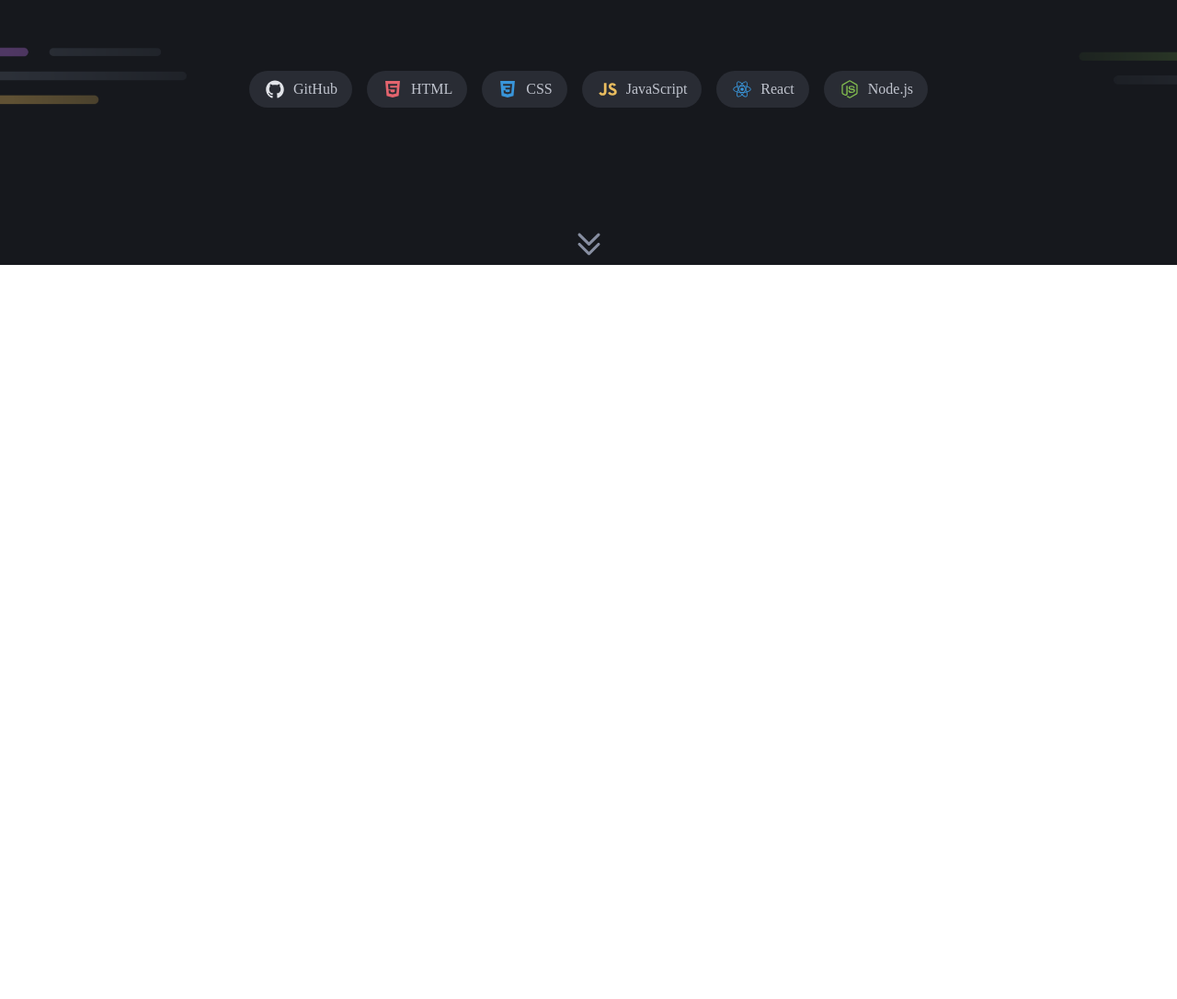
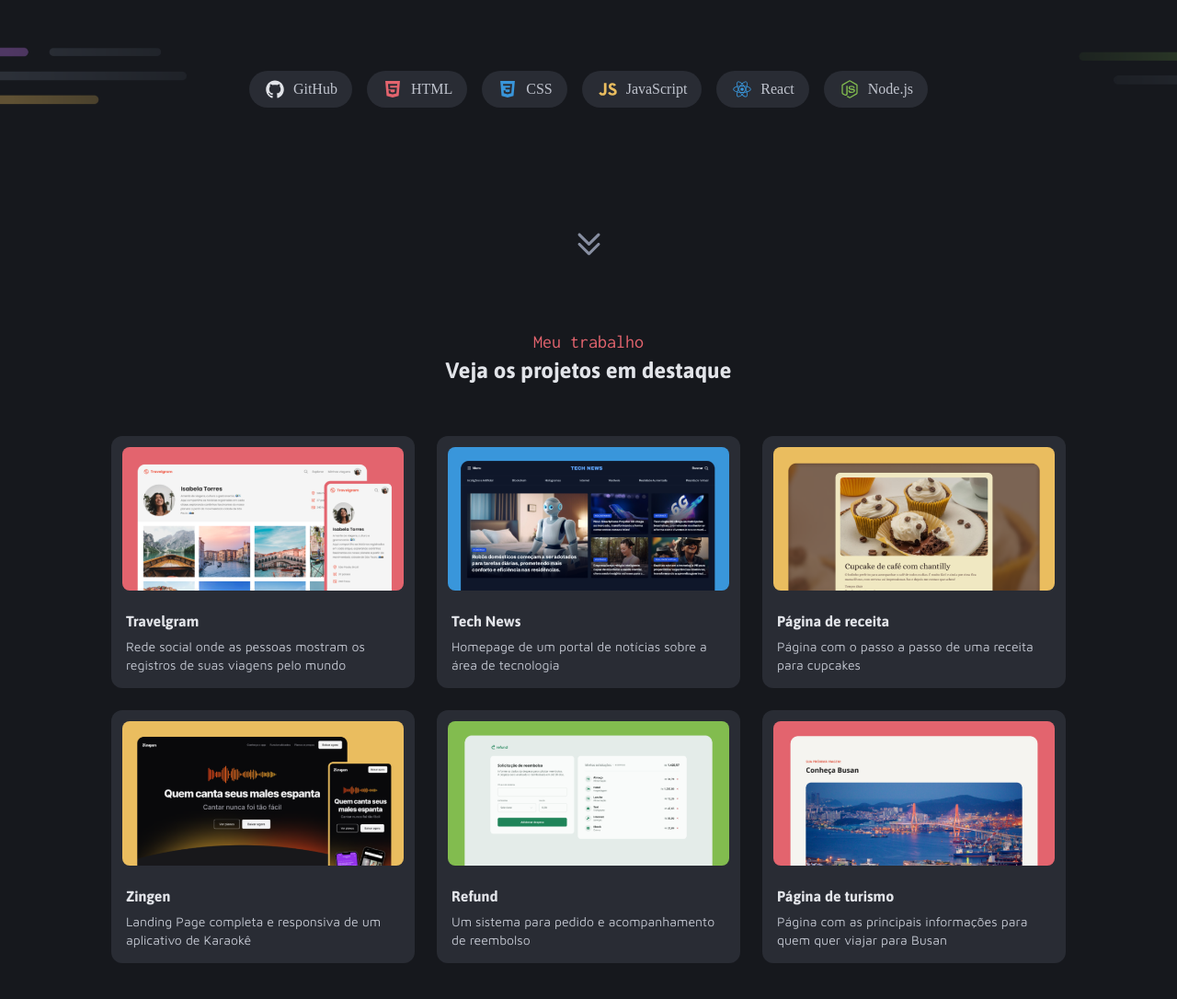
Before and after one commit to novaesdg/projeto-portfolio-dev, a plain HTML site: page index.html in a window 1280 px wide. Shown: the part 512-1598 px from the top of the page at 92% size. Before the commit the page ends 800 px from the top, so only its background shows below. Drawn offline with Linux system fonts and the light colour scheme.

Commit message:
feat: finalizar seção "meus projetos"

```diff
--- a/index.html
+++ b/index.html
@@ -53,5 +53,74 @@
     </div>
     <img src="assets/icons/CaretDoubleDown.svg" alt="Ícone de duas setas para baixo">
   </header>
+
+  <main class="flex">
+    <section id="projects">
+      <div class="flex">
+        <p>Meu trabalho</p>
+        <h2>Veja os projetos em destaque</h2>
+      </div>
+      <ul id="cards" class="grid">
+        <a href="https://novaesdg.github.io/projeto-travelgram/">
+          <li class="project-card flex">
+            <img src="assets/thumbnails/Thumbnail_Project-01.png" alt="Thumbnail do projeto Travelgram">
+            <div class="flex">
+              <h3>Travelgram</h3>
+              <p>Rede social onde as pessoas mostram os registros de suas viagens pelo mundo</p>
+            </div>
+          </li>
+        </a>
+        <a href="https://novaesdg.github.io/projeto-portal-de-noticias/">
+          <li class="project-card flex">
+            <img src="assets/thumbnails/Thumbnail_Project-02.png" alt="Thumbnail do projeto Tech News">
+            <div class="flex">
+              <h3>Tech News</h3>
+              <p>Homepage de um portal de notícias sobre a área de tecnologia</p>
+            </div>
+          </li>
+        </a>
+        <a href="https://novaesdg.github.io/projeto-pagina-de-receita/">
+          <li class="project-card flex">
+            <img src="assets/thumbnails/Thumbnail_Project-03.png" alt="Thumbnail do projeto Página de receita">
+            <div class="flex">
+              <h3>Página de receita</h3>
+              <p>Página com o passo a passo de uma receita para cupcakes</p>
+            </div>
+          </li>
+        </a>
+        <a href="#">
+          <li class="project-card flex">
+            <img src="assets/thumbnails/Thumbnail_Project-04.png" alt="Thumbnail do projeto Zingen">
+            <div class="flex">
+              <h3>Zingen</h3>
+              <p>Landing Page completa e responsiva de um aplicativo de Karaokê</p>
+            </div>
+          </li>
+        </a>
+        <a href="#">
+          <li class="project-card flex">
+            <img src="assets/thumbnails/Thumbnail_Project-05.png" alt="Thumbnail do projeto Refund">
+            <div class="flex">
+              <h3>Refund</h3>
+              <p>Um sistema para pedido e acompanhamento de reembolso </p>
+            </div>
+          </li>
+        </a>
+        <a href="https://novaesdg.github.io/projeto-local-turistico/">
+          <li class="project-card flex">
+            <img src="assets/thumbnails/Thumbnail_Project-06.png" alt="Thumbnail do projeto Página de turismo">
+            <div class="flex">
+              <h3>Página de turismo</h3>
+              <p>Página com as principais informações para quem quer viajar para Busan</p>
+            </div>
+          </li>
+        </a>
+      </ul>
+    </section>
+
+    <section>
+
+    </section>
+  </main>
 </body>
 </html>
--- a/styles/global.css
+++ b/styles/global.css
@@ -38,3 +38,7 @@
 ul li {
   list-style: none;
 }
+
+a {
+  text-decoration: none;
+}
--- a/styles/index.css
+++ b/styles/index.css
@@ -1,3 +1,4 @@
 @import url(global.css);
 @import url(utility.css);
 @import url(header.css);
+@import url(main.css);
--- /dev/null
+++ b/styles/main.css
@@ -0,0 +1,70 @@
+main {
+
+  background-color: var(--gray-500);
+  flex-direction: column;
+  justify-content: center;
+  align-items: center;
+  padding: 72px 120px 144px;
+
+}
+
+section > div {
+
+  flex-direction: column;
+  align-items: center;
+  gap: 5px;
+
+  p {
+    font: var(--subtitle);
+    color: var(--red);
+  }
+
+  h2 {
+    font: var(--title-md);
+    color: var(--gray-100);
+  }
+
+}
+
+#cards {
+
+  margin-top: 56px;
+  grid-template-columns: repeat(3, 1fr);
+  gap: 24px;
+
+}
+
+.project-card {
+
+  background-color: var(--gray-400);
+  width: 330px;
+  flex-direction: column;
+  border-radius: 12px;
+  padding: 12px;
+  gap: 20px;
+
+  img {
+    border-radius: 8px;
+  }
+
+  h3 {
+    font: var(--title-sm);
+    color: var(--gray-100);
+  }
+
+  p {
+    font: var(--text-sm);
+    color: var(--gray-200);
+  }
+
+  div {
+    padding: 4px;
+    flex-direction: column;
+    gap: 8px;
+  }
+
+}
+
+.project-card:hover {
+  border: 1px solid var(--gray-300);
+}
--- a/styles/utility.css
+++ b/styles/utility.css
@@ -1,5 +1,9 @@
 .flex {
   display: flex;
+}
+
+.grid {
+  display: grid;
 }
 
 .icon-tech {
```
